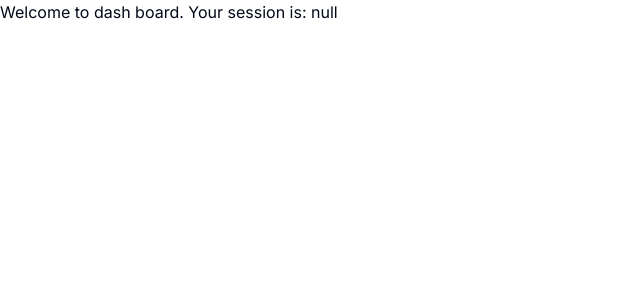
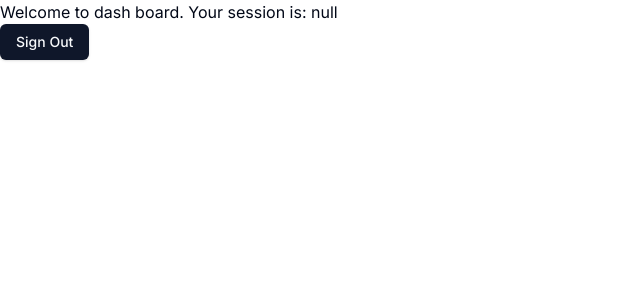
Before and after one commit to Scott-Zeta/Auth-Toolkit, a Next.js app: page /dashboard in a window 1280 px wide. Shown: the top 300 px of the page, without its empty margins (0-640 px from the left). Built offline with nearby package versions, Linux system fonts and the light colour scheme; no server answers.

Commit message:
add sign out event

```diff
--- a/app/(protected)/dashboard/page.tsx
+++ b/app/(protected)/dashboard/page.tsx
@@ -1,9 +1,20 @@
-import { auth } from '@/auth';
+import { auth, signOut } from '@/auth';
+import { Button } from '@/components/ui/button';
 
 const dashboard = async () => {
   const session = await auth();
   return (
-    <div>Welcome to dash board. Your session is: {JSON.stringify(session)}</div>
+    <div>
+      Welcome to dash board. Your session is: {JSON.stringify(session)}
+      <form
+        action={async () => {
+          'use server';
+          await signOut();
+        }}
+      >
+        <Button type="submit">Sign Out</Button>
+      </form>
+    </div>
   );
 };
 
```
